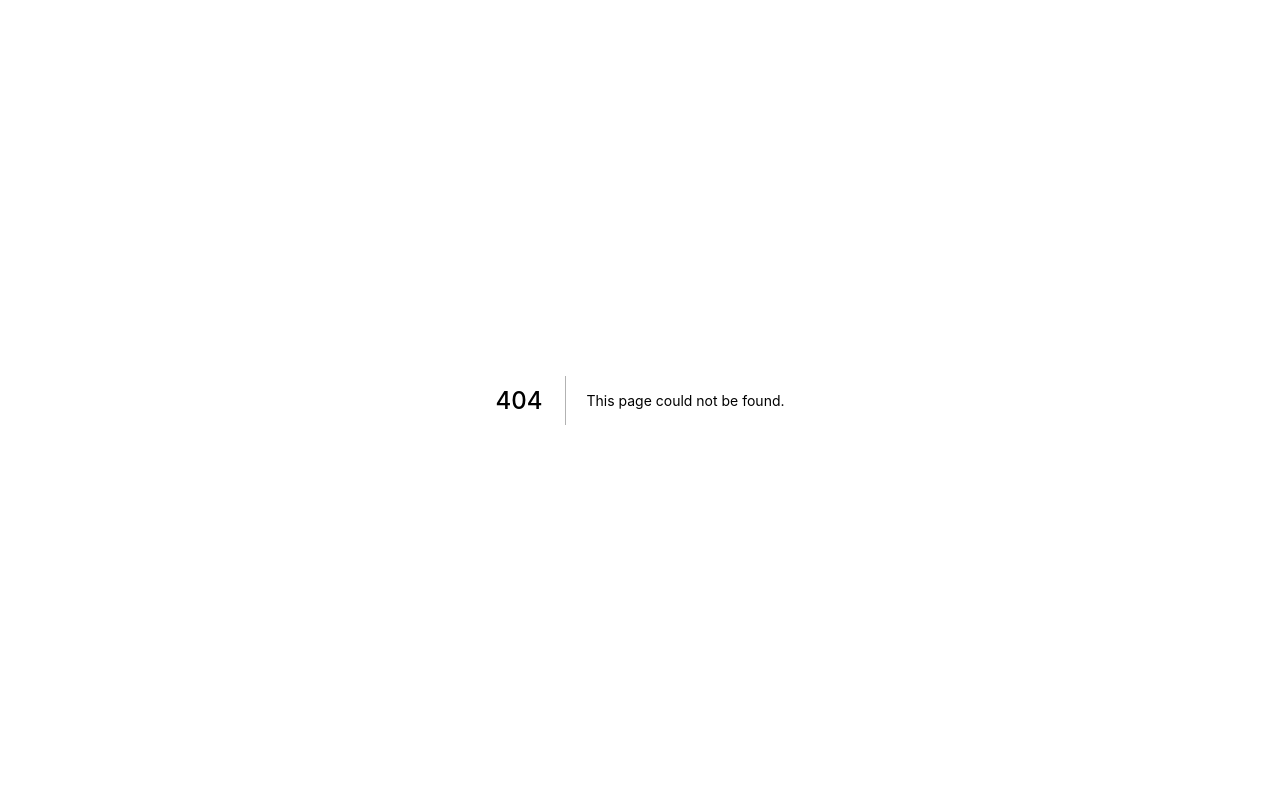
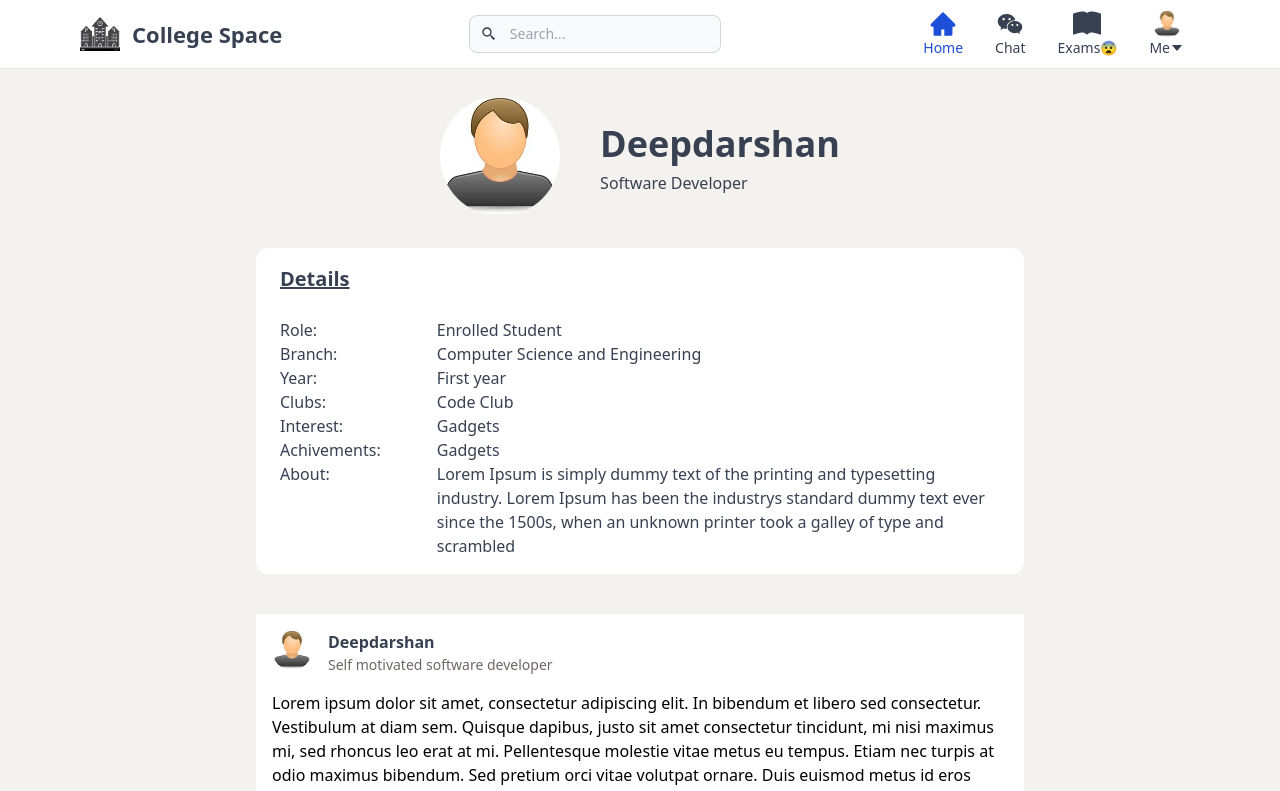
Before and after one commit to deepdarshan21/college-space, a Next.js app: page /user/1 in a window 1280 px wide. Before the commit this address had no page. Shown: the top 791 px of the page. Built offline with nearby package versions, Linux system fonts and the light colour scheme.

Commit message:
feat: add profile page
Signed-off-by: Deepdarshan <deepdarshan21@gmail.com>

```diff
--- /dev/null
+++ b/containers/Profile.tsx
@@ -0,0 +1,62 @@
+import React from "react";
+
+import { Avatar } from "@/components/Avatar";
+import { Article } from "@/components/Article";
+
+export const ProfileContainer: React.FC<{}> = () => {
+    return (
+        <div className="flex flex-col items-center mx-auto w-[100vw] md:w-[75vw] lg:w-[60vw] space-y-8">
+            <div className="flex items-center w-full md:w-max justify-evenly md:space-x-10 mx-6">
+                <Avatar size={120} />
+                <div>
+                    <h2 className="text-[2.250rem] font-bold">Deepdarshan</h2>
+                    <p className="text-[1rem]">Software Developer</p>
+                </div>
+            </div>
+            <div className="w-full bg-white px-6 py-4 rounded-xl">
+                <h4 className="text-[20px] font-semibold underline mb-6">Details</h4>
+                <div>
+                    <span className="flex gap-2 md:gap-4">
+                        <h6 className="flex-[3] md:flex-[1] font-medium">Role:</h6>
+                        <p className="flex-[7] md:flex-[4]">Enrolled Student</p>
+                    </span>
+                    <span className="flex gap-2 md:gap-4">
+                        <h6 className="flex-[3] md:flex-[1] font-medium">Branch:</h6>
+                        <p className="flex-[7] md:flex-[4]">Computer Science and Engineering</p>
+                    </span>
+                    <span className="flex gap-2 md:gap-4">
+                        <h6 className="flex-[3] md:flex-[1] font-medium">Year:</h6>
+                        <p className="flex-[7] md:flex-[4]">First year</p>
+                    </span>
+                    <span className="flex gap-2 md:gap-4">
+                        <h6 className="flex-[3] md:flex-[1] font-medium">Clubs:</h6>
+                        <p className="flex-[7] md:flex-[4]">Code Club</p>
+                    </span>
+                    <span className="flex gap-2 md:gap-4">
+                        <h6 className="flex-[3] md:flex-[1] font-medium">Interest:</h6>
+                        <p className="flex-[7] md:flex-[4]">Gadgets</p>
+                    </span>
+                    <span className="flex gap-2 md:gap-4">
+                        <h6 className="flex-[3] md:flex-[1] font-medium">Achivements:</h6>
+                        <p className="flex-[7] md:flex-[4]">Gadgets</p>
+                    </span>
+                    <span className="flex gap-2 md:gap-4">
+                        <h6 className="flex-[3] md:flex-[1] font-medium">About:</h6>
+                        <p className="flex-[7] md:flex-[4]">
+                            Lorem Ipsum is simply dummy text of the printing and typesetting
+                            industry. Lorem Ipsum has been the industrys standard dummy text ever
+                            since the 1500s, when an unknown printer took a galley of type and
+                            scrambled{" "}
+                        </p>
+                    </span>
+                </div>
+            </div>
+            <div>
+                <Article />
+                <Article />
+                <Article />
+                <Article />
+            </div>
+        </div>
+    );
+};
--- /dev/null
+++ b/pages/user/[username].tsx
@@ -0,0 +1,15 @@
+import type { NextPage } from "next";
+
+import { Layout } from "@/layouts/Layout";
+import { Meta } from "@/layouts/Meta";
+import { ProfileContainer } from "@/containers/Profile";
+
+const Profile: NextPage = () => {
+    return (
+        <Layout meta={<Meta title="Deepdarshan | College Space" />}>
+            <ProfileContainer />
+        </Layout>
+    );
+};
+
+export default Profile;
```
